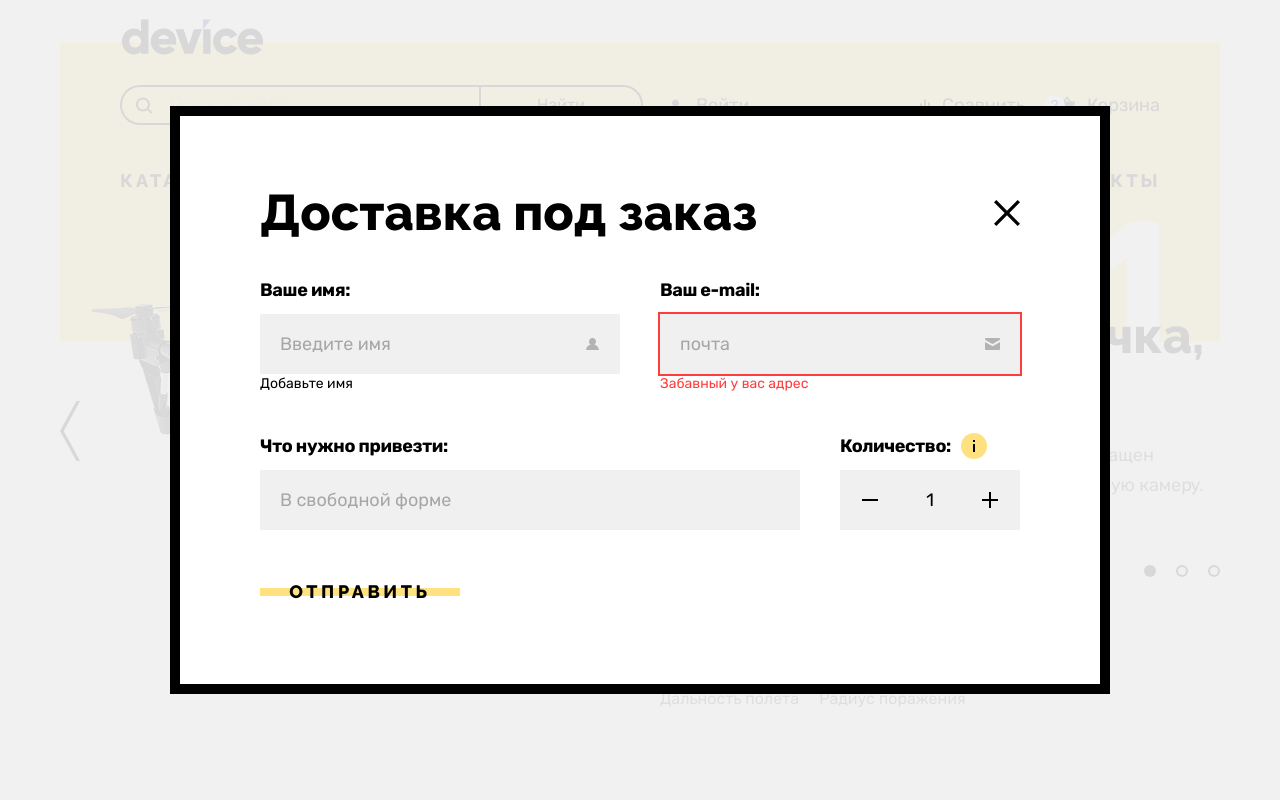
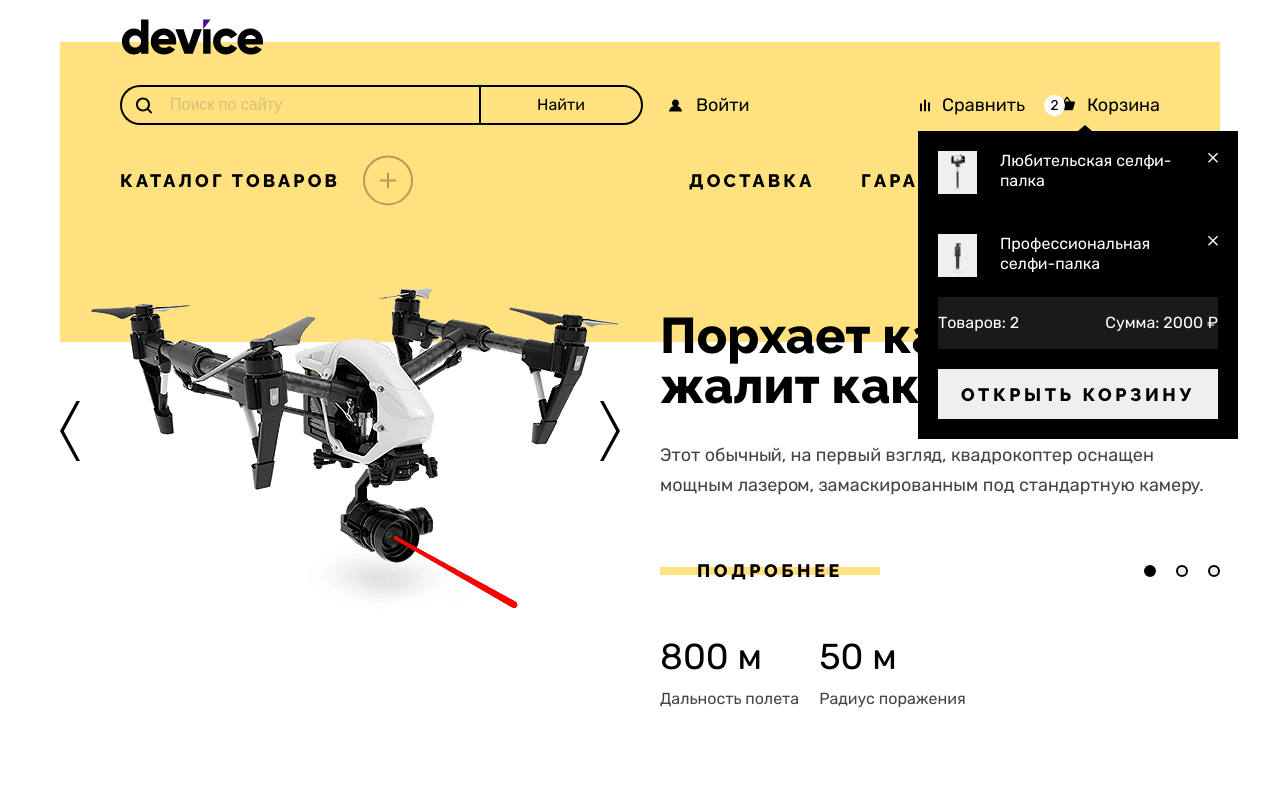
Before and after one commit to gerbertwest/device, a plain HTML site: page index.html in a window 1280 px wide. Shown: the top 800 px of the page. Drawn offline with Linux system fonts and the light colour scheme.

Commit message:
Поповер почти готов

```diff
--- a/css/styles.css
+++ b/css/styles.css
@@ -144,6 +144,10 @@ body {
   justify-content: space-between;
   max-width: 240px;
   margin-left: auto;
+}
+
+.header-item {
+  position: relative;
 }
 
 .header-item:first-child {
@@ -2098,6 +2102,7 @@ body {
   font-size: 16px;
   line-height: 20px;
   text-align: left;
+  z-index: 1;
 }
 
 .modal-info-button:hover::before, .modal-info-button:focus::before {
@@ -2216,3 +2221,81 @@ body {
 .field-email:invalid + .email-error-info {
   opacity: 1;
 }
+
+/* Поповер */
+
+.popover {
+  position: absolute;
+  box-sizing: border-box;
+  top: 46px;
+  left: -126px;
+  z-index: 1;
+  width: 320px;
+  padding: 20px;
+  font-size: 16px;
+  line-height: 20px;
+  color: white;
+  background-color: #000000;
+  min-height: 90px;
+}
+
+.popover-content {
+  position: relative;
+  height: 100%;
+}
+
+.popover-content::before {
+  position: absolute;
+  content: '';
+  background-image: url('../img/triangle.svg');
+  top: -26px;
+  left: 140px;
+  width: 14px;
+  height: 6px;
+  background-repeat: no-repeat;
+}
+
+.cart-items-list {
+  padding: 0;
+  margin: 0;
+}
+
+.cart-item {
+  display: flex;
+  flex-direction: row;
+  padding: 0;
+  margin-bottom: 40px;
+}
+
+.cart-item:last-child {
+  margin-bottom: 20px;
+}
+
+.cart-item-title {
+  margin: 0;
+}
+
+.cart-item-image {
+  margin-right: 23px;
+}
+
+.cart-item-button {
+  border: none;
+  background-color: transparent;
+  padding: 0;
+  margin: 0;
+  align-self: start;
+  margin-left: auto;
+}
+
+.cart-total {
+  display: flex;
+  justify-content: space-between;
+  background-color: #1A1A1A;
+  margin-bottom: 20px;
+}
+
+.cart-button {
+  padding: 14.5px 0;
+  width: 280px;
+}
--- a/index.html
+++ b/index.html
@@ -72,6 +72,38 @@
                 </svg>
                 Корзина
               </a>
+              <div class="popover popover-cart">
+                <div class="popover-content">
+                  <h2 class="visually-hidden">Корзина</h2>
+                  <ul class="cart-items-list">
+                    <li class="cart-item">
+                      <img class="cart-item-image" src="./img/catalog/catalog-product-1.jpg" width="39px" height="43px" alt="Любительская селфи-палка">
+                      <p class="cart-item-title">Любительская селфи-палка</p>
+                      <button type="button" class="cart-item-button">
+                        <svg width="10" height="11" viewBox="0 0 10 11" fill="none" xmlns="http://www.w3.org/2000/svg">
+                          <path d="M10 1.68692L9.09091 0.777832L5 4.86874L0.909091 0.777832L0 1.68692L4.09091 5.77783L0 9.86874L0.909091 10.7778L5 6.68692L9.09091 10.7778L10 9.86874L5.90909 5.77783L10 1.68692Z" fill="white"/>
+                        </svg>
+                        <span class="visually-hidden">Удалить из корзины</span>
+                      </button>
+                    </li>
+                    <li class="cart-item">
+                      <img class="cart-item-image" src="./img/catalog/catalog-product-2.jpg" width="39px" height="43px" alt="Профессиональная селфи-палка">
+                      <p class="cart-item-title">Профессиональная селфи-палка</p>
+                      <button type="button" class="cart-item-button">
+                        <svg width="10" height="11" viewBox="0 0 10 11" fill="none" xmlns="http://www.w3.org/2000/svg">
+                          <path d="M10 1.68692L9.09091 0.777832L5 4.86874L0.909091 0.777832L0 1.68692L4.09091 5.77783L0 9.86874L0.909091 10.7778L5 6.68692L9.09091 10.7778L10 9.86874L5.90909 5.77783L10 1.68692Z" fill="white"/>
+                        </svg>
+                        <span class="visually-hidden">Удалить из корзины</span>
+                      </button>
+                    </li>
+                  </ul>
+                  <section class="cart-total">
+                    <p class="cart-sum">Товаров: 2</p>
+                    <p class="cart-price">Сумма: 2000 ₽</p>
+                  </section>
+                  <button class="button cart-button" type="button">Открыть корзину</button>
+                </div>
+              </div>
             </li>
           </ul>
       </div>
@@ -416,8 +448,8 @@
         </section>
       </div>
     </footer>
-    <div class="modal-container">
-    <!-- <div class="modal-container modal-container-close"> -->
+    <!-- <div class="modal-container"> -->
+    <div class="modal-container modal-container-close">
       <div class="modal modal-delivery">
         <button class="modal-close-button" type="button">
           <span class="visually-hidden">Закрыть</span>
```
Also changed, not shown: img/close-button.svg (added).
